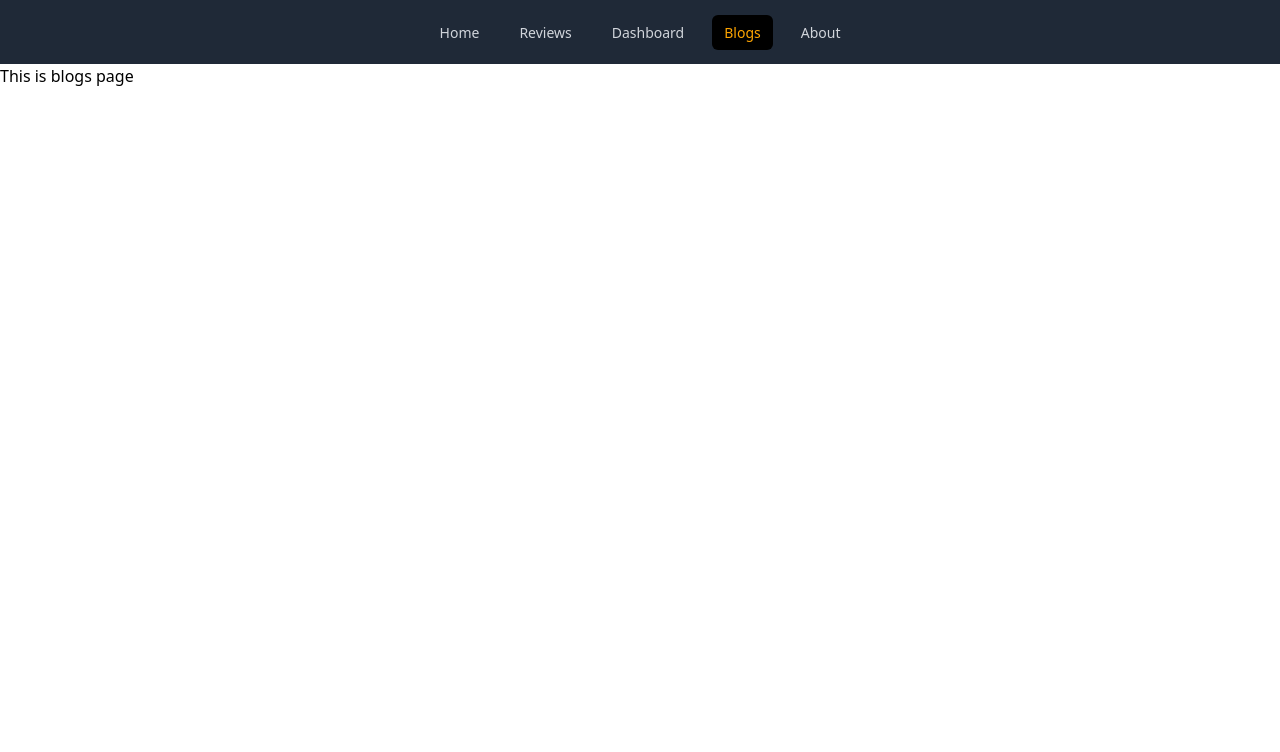
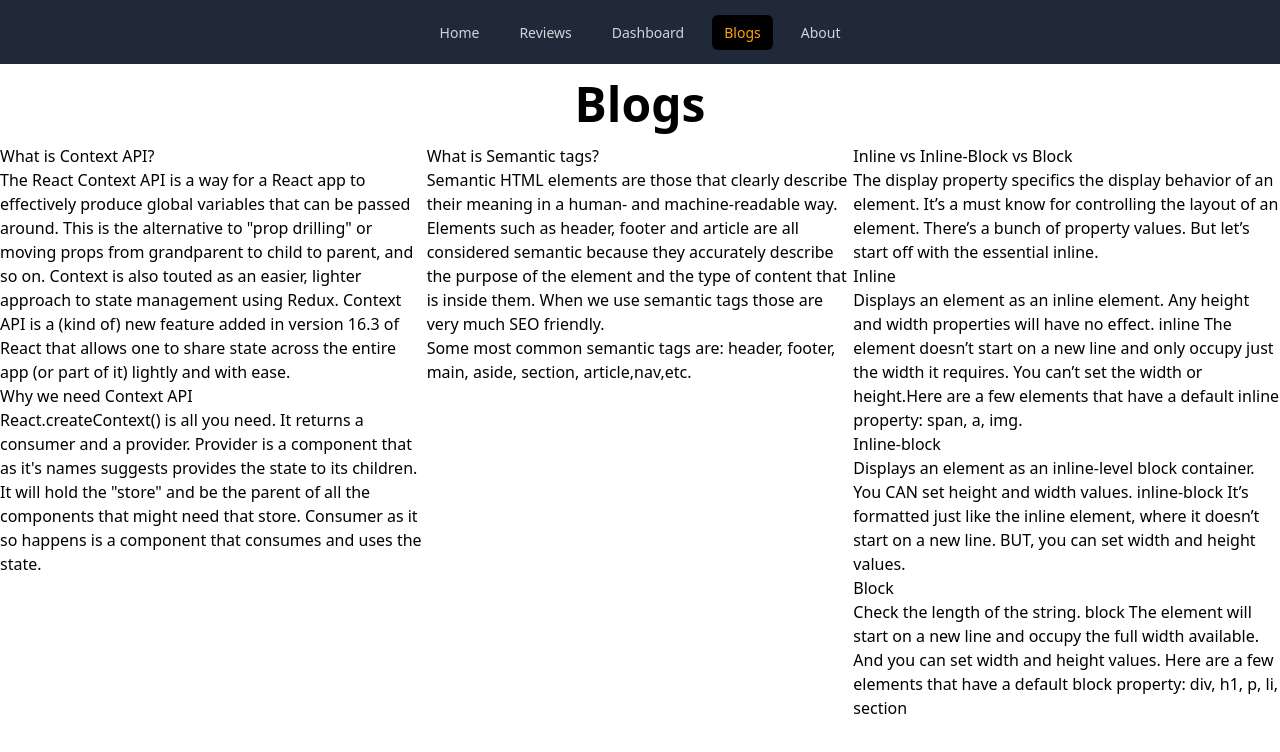
Before and after one commit to Md-RonyAhmed/product-reviews-website-react, a React (Create React App) app: page /blogs in a window 1280 px wide. Shown: the top 752 px of the page. Built offline with nearby package versions, Linux system fonts and the light colour scheme.

Commit message:
Blogs added

```diff
--- a/src/components/Blogs/Blogs.jsx
+++ b/src/components/Blogs/Blogs.jsx
@@ -1,13 +1,82 @@
-import React from 'react';
-import Header from '../Header/Header';
+import React from "react";
+import Header from "../Header/Header";
 
 const Blogs = () => {
-   return (
-     <div>
-       <Header></Header>
-       <h1>This is blogs page</h1>
-     </div>
-   );
+  return (
+    <div>
+      <Header></Header>
+      <h1 className="text-5xl font-bold text-center my-4">Blogs</h1>
+      <div className="grid grid-cols-3">
+        <div>
+          <h1>What is Context API?</h1>
+          <p>
+            The React Context API is a way for a React app to effectively
+            produce global variables that can be passed around. This is the
+            alternative to "prop drilling" or moving props from grandparent to
+            child to parent, and so on. Context is also touted as an easier,
+            lighter approach to state management using Redux. Context API is a
+            (kind of) new feature added in version 16.3 of React that allows one
+            to share state across the entire app (or part of it) lightly and
+            with ease.
+          </p>
+          <h1>Why we need Context API</h1>
+          <p>
+            React.createContext() is all you need. It returns a consumer and a
+            provider. Provider is a component that as it's names suggests
+            provides the state to its children. It will hold the "store" and be
+            the parent of all the components that might need that store.
+            Consumer as it so happens is a component that consumes and uses the
+            state.
+          </p>
+        </div>
+        <div>
+          <h1>What is Semantic tags?</h1>
+          <p>
+            Semantic HTML elements are those that clearly describe their meaning
+            in a human- and machine-readable way. Elements such as header,
+            footer and article are all considered semantic because they
+            accurately describe the purpose of the element and the type of
+            content that is inside them. When we use semantic tags those are very much SEO friendly.
+          </p>
+          <p>
+            Some most common semantic tags are: header, footer, main, aside,
+            section, article,nav,etc.
+          </p>
+        </div>
+        <div>
+          <h1>Inline vs Inline-Block vs Block</h1>
+          <p>
+            The display property specifics the display behavior of an element.
+            It’s a must know for controlling the layout of an element. There’s a
+            bunch of property values. But let’s start off with the essential
+            inline.
+          </p>
+          <h1>Inline</h1>
+          <p>
+            Displays an element as an inline element. Any height and width
+            properties will have no effect. inline The element doesn’t start on
+            a new line and only occupy just the width it requires. You can’t set
+            the width or height.Here are a few elements that have a default
+            inline property: span, a, img.
+          </p>
+          <h1>Inline-block</h1>
+          <p>
+            Displays an element as an inline-level block container. You CAN set
+            height and width values. inline-block It’s formatted just like the
+            inline element, where it doesn’t start on a new line. BUT, you can
+            set width and height values.
+          </p>
+          <h1>Block</h1>
+          <p>
+            Check the length of the string. block The element will start on a
+            new line and occupy the full width available. And you can set width
+            and height values. Here are a few elements that have a default block
+            property: div, h1, p, li, section
+          </p>
+        </div>
+      </div>
+    </div>
+  );
 };
 
 export default Blogs;
```
